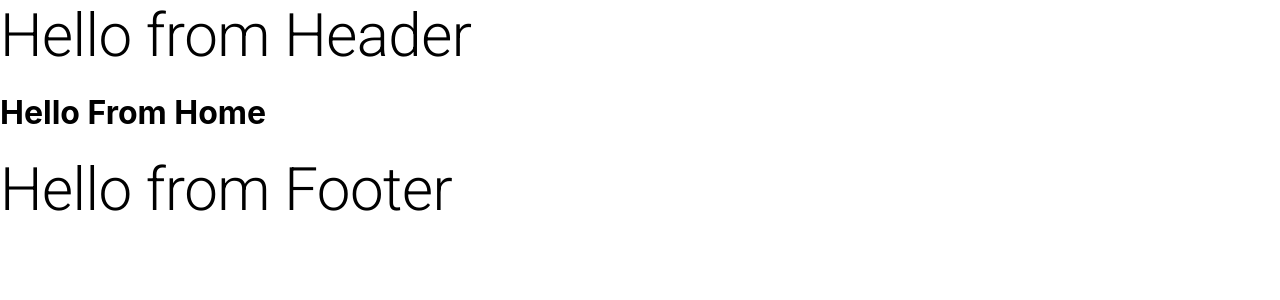
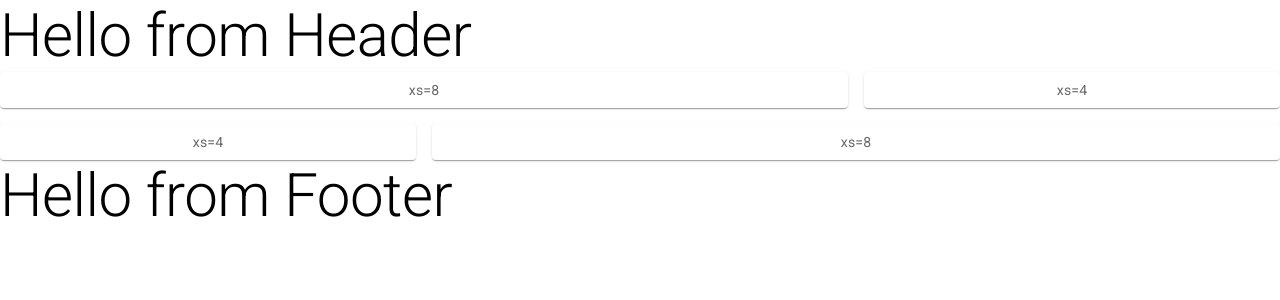
Before and after one commit to AhmedSafwat97/furniture-Website-using-React-js, a React (Create React App) app: page / in a window 1280 px wide. Shown: the top 300 px of the page. Built offline with nearby package versions, Linux system fonts and the light colour scheme.

Commit message:
Aya-commit

```diff
--- a/package.json
+++ b/package.json
@@ -14,7 +14,7 @@
     "react": "^18.2.0",
     "react-dom": "^18.2.0",
     "react-router-dom": "^6.12.0",
-    "react-scripts": "5.0.1",
+    "react-scripts": "^5.0.1",
     "web-vitals": "^2.1.4"
   },
   "scripts": {
--- a/src/componants/Home/Home.jsx
+++ b/src/componants/Home/Home.jsx
@@ -1,11 +1,36 @@
-import React from 'react';
+import * as React from 'react';
+import { styled } from '@mui/material/styles';
+import Box from '@mui/material/Box';
+import Paper from '@mui/material/Paper';
+import Grid from '@mui/material/Unstable_Grid2';
 
-const Home = () => {
-    return (
-        <h1>
-            Hello From Home
-        </h1>
-    );
-}
+const Item = styled(Paper)(({ theme }) => ({
+  backgroundColor: theme.palette.mode === 'dark' ? '#1A2027' : '#fff',
+  ...theme.typography.body2,
+  padding: theme.spacing(1),
+  textAlign: 'center',
+  color: theme.palette.text.secondary,
+}));
+
+const Home = () =>{
+  return (
+    <Box sx={{ flexGrow: 1 }}>
+      <Grid container spacing={2}>
+        <Grid xs={8}>
+          <Item>xs=8</Item>
+        </Grid>
+        <Grid xs={4}>
+          <Item>xs=4</Item>
+        </Grid>
+        <Grid xs={4}>
+          <Item>xs=4</Item>
+        </Grid>
+        <Grid xs={8}>
+          <Item>xs=8</Item>
+        </Grid>
+      </Grid>
+    </Box>
+  );
+};
 
 export default Home;
```
Also changed, not shown: src/App.js (+6 -6 lines), 1 other file (tests, documents, lock files or other folders).
